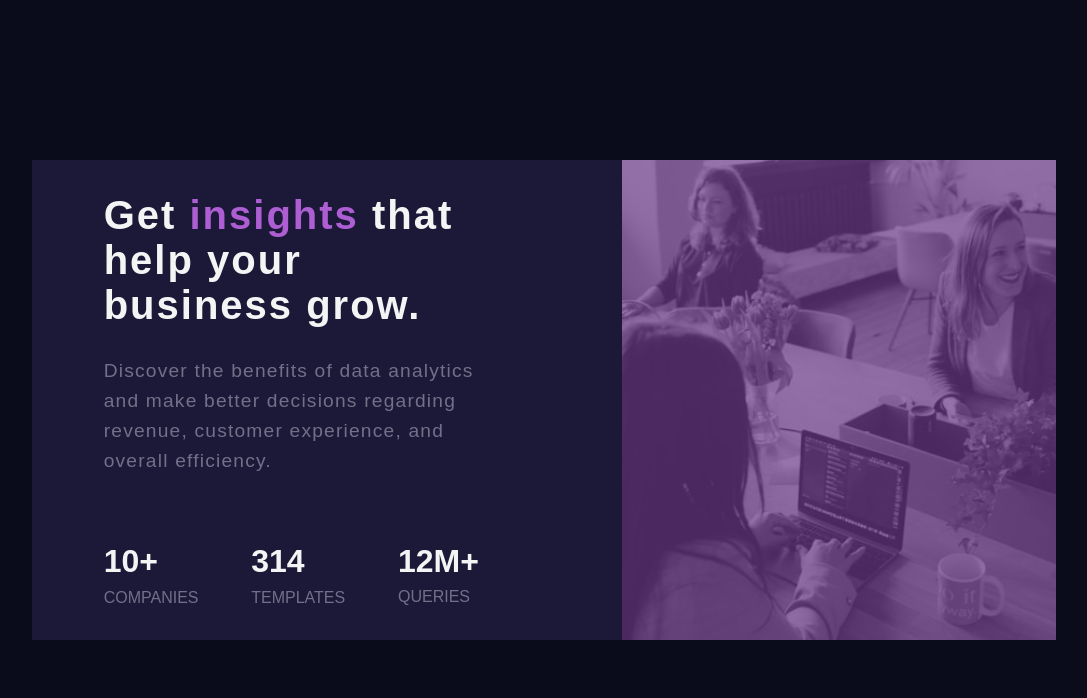
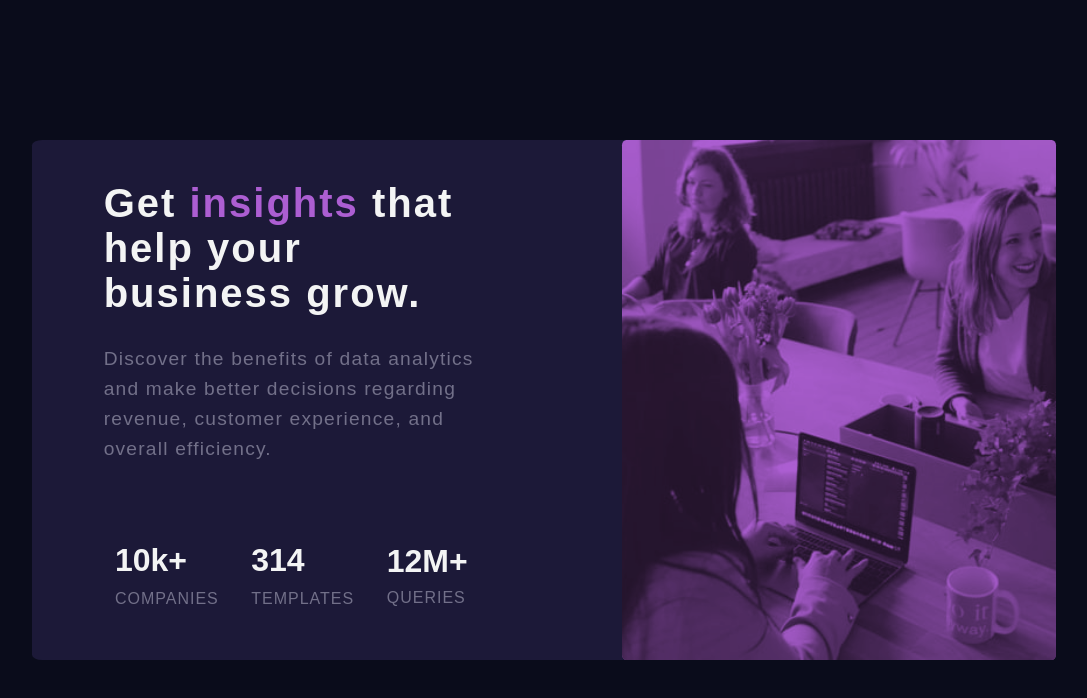
Before and after one commit to vmanjunath19/frontend-mentor-bussiness-insights-challenge, a plain HTML site: page css2 assignment/index.html in a window 1280 px wide. Shown: the whole page, without its empty margins (96-1183 px from the left). Drawn offline with Linux system fonts and the light colour scheme.

Commit message:
Add files via upload

```diff
--- a/css2 assignment/index.html
+++ b/css2 assignment/index.html
@@ -20,7 +20,7 @@
             </div>
             <div id="numbers">
                 <div class="stat-details">
-                    <h3>10+</h3>
+                    <h3>10k+</h3>
                     <span>COMPANIES</span>
                 </div>
                 <div class="stat-details">
@@ -34,12 +34,8 @@
             </div>
         </section>
         <section id="image-section">
-            <div class="image-container">
-
-                <img src="./images/image-header-desktop.jpg" alt="office">
-                <div class="overlay">
-                </div>
-            </div>
+            <img id="desktopImage" src="./images/image-header-desktop.jpg" alt="office">
+            <img id="mobileImage" src="./images/image-header-mobile.jpg" alt="office">
         </section>
     </section>
 </body>
--- a/css2 assignment/style.css
+++ b/css2 assignment/style.css
@@ -1,9 +1,10 @@
-*{
+* {
     padding: 0;
     margin: 0;
     box-sizing: border-box;
 }
-html, body{
+
+html,body {
     background-color: #0a0c1b;
     height: 100%;
     display: flex;
@@ -11,98 +12,165 @@ html, body{
     align-items: center;
 }
 
-#main{
+#main {
     background-color: #1c1938;
-    height: 60vh;
+    height: 90vh;
     width: 80vw;
     display: flex;
-    flex-direction: row;
+    flex-direction: column-reverse;
+    justify-content: space-between;
+    border-radius: 1%;
 }
 
-#image-section{
-  width: 44%;
-  height: 100%;
-  display: flex;
-  flex-direction: row;
-  justify-content: end;
-  position: relative;
+#image-section {
+    width: 100%;
+    height: 44%;
+    display: flex;
+    flex-direction: row;
+    justify-content: end;
+    position: relative;
+    background-color: #ac5ed2;
+    border-radius: inherit;
 }
 
-.image-container{
+#image-section img {
+    width: 100%;
     height: 100%;
-    width:auto;
+    opacity: 0.8;
+    mix-blend-mode: multiply;
+    object-fit: cover;
+    position: absolute;
+    border-radius: inherit;
 }
 
-.image-container img{
-    width: 100%;
-    height: 100%;
-    object-fit: cover;
-
+#desktopImage{
+    display: none;
 }
 
-.overlay {
-    position: absolute;
-    top: 0;
-    left: 0;
+#text-portion {
+    color: #f3f4f4;
+    font-family: sans-serif;
     width: 100%;
-    height: 100%;
-    background-color: rgba(108,56,137,0.7);
-    z-index: 1;
-    pointer-events: none;
-  }
-
-#text-portion{
-    color: #f3f4f4;
-    font-family:sans-serif;
-    width: 59%;
-    height: 100%;
+    height: 59%;
     display: flex;
     flex-direction: column;
-    justify-content:center;
+    justify-content: space-evenly;
     align-items: center;
     box-sizing: border-box;
     padding: 7% 7%;
     padding-right: 12%;
 }
 
-#text-portion h2{
-    font-size:2.5em;
+#text-portion h2 {
+    font-size: 1.8em;
     font-weight: bold;
-    letter-spacing:2px;
-    padding-bottom: 7%;
+    letter-spacing: 2px;
+    padding-bottom: 10%;
+    text-align: center;
 }
 
-.highlight{
-    color:#ac5ed2;
+.highlight {
+    color: #ac5ed2;
 }
 
-#description{
-    font-size:1.2em;
-    letter-spacing:1.2px;
-    margin-bottom: 17%;
+#description {
+    font-size: 0.8em;
+    letter-spacing: 1px;
+    margin-bottom: 10%;
     color: #727089;
-    line-height:30px;
+    line-height: 20px;
+    text-align: center;
 }
 
-#numbers{
+#numbers {
     display: flex;
-    flex-direction: row;
-    justify-content: space-between;
-    padding-right: 5%;
+    flex-direction: column;
+    justify-content: space-evenly;
+    text-align: center;
     width: 100%;
 }
 
-.stat-details{
+.stat-details {
     display: flex;
     flex-direction: column;
+    justify-content: space-around;
+    padding: 3%;
 }
 
-.stat-details h3{
-    font-size:2em;
-    padding-bottom: 10%;
+.stat-details h3 {
+    font-size: 1.5em;
+    padding: 2%
 }
 
-.stat-details span{
+.stat-details span {
     color: #727089;
-    font-size:1em;
+    font-size: 0.7em;
+    letter-spacing: 1px;
 }
+
+@media only screen and (min-width: 768px){
+
+    #main {
+        height: 65vh;
+        width: 80vw;
+        flex-direction: row;
+    }
+
+    #image-section {
+        width: 44%;
+        height: 100%;
+    }
+
+    #mobileImage{
+        display: none;
+    }
+
+    #desktopImage{
+        display: block;
+    }
+
+    #text-portion {
+        width: 59%;
+        height: 100%;
+        justify-content: center;
+        padding: 7% 7%;
+        padding-right: 12%;
+    }
+
+
+    #text-portion h2 {
+        font-size: 2.5em;
+        padding-bottom: 7%;
+        text-align: left;
+    }
+
+    #description {
+        font-size: 1.2em;
+        letter-spacing: 1.2px;
+        margin-bottom: 17%;
+        line-height: 30px;
+        text-align: left;
+    }
+
+    #numbers {
+        display: flex;
+        flex-direction: row;
+        justify-content: space-between;
+        padding-right: 5%;
+    }
+
+    .stat-details {
+        text-align: left;
+    }
+
+    .stat-details h3 {
+        font-size: 2em;
+        padding: 0%;
+        padding-bottom: 10%;
+    }
+
+    .stat-details span {
+        font-size: 1em;
+    }
+
+}
```
Also changed, not shown: css2 assignment/images/image-header-mobile.jpg (added).
